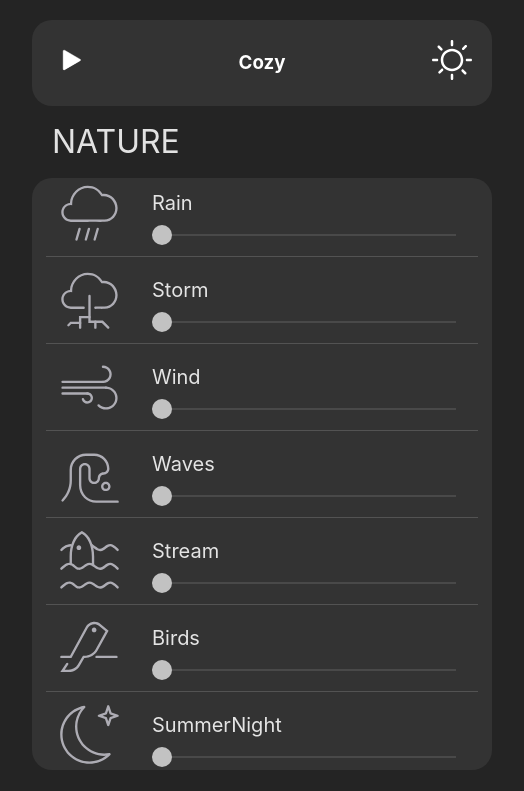
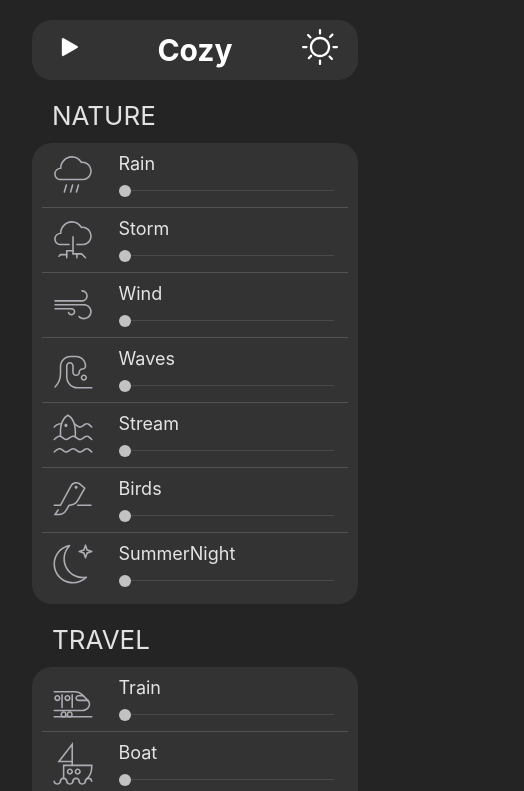
Before and after one commit to 0xNILADRI/cozy, a React (Vite) app: page / in a window 390 px wide. Shown: the top 791 px of the page, 524 px wide, since content can reach past the window. Built offline with nearby package versions, Linux system fonts and the light colour scheme.

Commit message:
style: improved the elements for mobile devices

```diff
--- a/src/App.css
+++ b/src/App.css
@@ -1,24 +1,25 @@
 #root {
   max-width: 1280px;
   margin: 0 auto;
-  padding: 2rem;
+  padding: 20px 2rem 20px;
+  width: 100%;
   text-align: center;
 }
 
 .navBar {
-  width: 420px;
+  width: auto;
   display: flex;
   border-radius: 20px;
   justify-content: space-between;
   align-items: center;
   background-color: #333;
   color: white;
-  padding: 10px 20px;
+  padding: 5px 20px;
 }
 
 .media-logo,
 .theme-logo {
-  width: 40px;
+  width: 36px;
 }
 
 .navbar div {
@@ -34,17 +35,30 @@
   text-align: right;
 }
 
+.cozy-logo {
+  line-height: 20px;
+  font-size: 30px;
+  margin: 15px 0;
+}
+
 .item-heading {
-  font-size: 32px;
+  font-size: 26px;
   text-align: left;
   text-transform: uppercase;
-  padding: 12px 20px;
+  padding: 16px 20px 8px;
+}
+
+.items-iterator {
+  height: 65px;
+}
+
+.items-iterator:first-child {
+  padding-top: 6px;
 }
 
 .cards-individual-container {
   display: flex;
   width: auto;
-  height: 70px;
 }
 
 .cards-individual-image {
@@ -55,16 +69,17 @@
 }
 
 .individual-image {
-  width: 75px;
+  width: 50px;
   filter: invert(100%) sepia(100%) saturate(15%) hue-rotate(208deg)
     brightness(104%) contrast(102%);
 }
 
 .item-name {
-  font-size: 20px;
+  font-size: 18px;
+  line-height: 18px;
   text-align: left;
   text-transform: capitalize;
-  padding: 0 5px 10px;
+  padding: 0 5px;
 }
 
 .cards-individual-slider {
@@ -72,21 +87,12 @@
   display: flex;
   flex-direction: column;
   justify-content: space-between;
-  padding: 10px 0;
+  padding: 6px 0;
 }
 
 .line-container {
-  position: relative;
   width: 94%;
   margin: 0 auto;
-}
-
-.line-container::after {
-  content: "";
-  position: absolute;
-  left: 0;
-  right: 0;
-  bottom: 50%;
 }
 
 .divider-line {
@@ -105,14 +111,13 @@
   text-align: left;
   appearance: none;
   width: 88%;
-  height: 2px;
+  height: 1px;
   background: #535353;
   outline: none;
   opacity: 0.7;
   -webkit-transition: 0.2s;
   transition: opacity 0.2s;
-  /* Add margin-right to create space between the slider and the edge of the container */
-  margin-left: 5px; /* Adjust as needed */
+  margin-left: 5px;
 }
 
 .slider:hover {
@@ -122,16 +127,16 @@
 .slider::-webkit-slider-thumb {
   -webkit-appearance: none;
   appearance: none;
-  width: 20px;
-  height: 20px;
+  width: 12px;
+  height: 12px;
   border-radius: 50%;
   background: #ffffff;
   cursor: pointer;
 }
 
 .slider::-moz-range-thumb {
-  width: 20px;
-  height: 20px;
+  width: 12px;
+  height: 12px;
   border-radius: 50%;
   background: #ffffff;
   cursor: pointer;
@@ -166,6 +171,6 @@ footer .footer-container .footer-icons .twitter,
 footer .footer-container .footer-icons .linkedin,
 footer .footer-container .footer-icons .discord,
 footer .footer-container .footer-icons .telegram {
-  width: 32px;
+  width: 25px;
   padding-right: 20px;
 }
--- a/src/Components/Card.jsx
+++ /dev/null
@@ -1,5 +0,0 @@
-import React from "react";
-function Card() {
-  return <div style={{ backgroundColor: "#242424" }}></div>;
-}
-export default Card;
--- a/src/Components/Case.jsx
+++ b/src/Components/Case.jsx
@@ -18,7 +18,10 @@ function Case() {
             <div style={{ backgroundColor: "#333", borderRadius: "20px" }}>
               {Object.values(item)[1].map((individual) => {
                 return (
-                  <div key={Object.values(individual)[0]}>
+                  <div
+                    className="items-iterator"
+                    key={Object.values(individual)[0]}
+                  >
                     <Item
                       imgSrc={Object.values(individual)[1].imageLogo}
                       itemName={Object.keys(individual)[1]}
--- a/src/Components/Navbar.jsx
+++ b/src/Components/Navbar.jsx
@@ -26,7 +26,7 @@ function Navbar() {
         />
       </div>
       <div>
-        <h1>Cozy</h1>
+        <h1 className="cozy-logo">Cozy</h1>
       </div>
       <div>
         <img
--- a/src/index.css
+++ b/src/index.css
@@ -6,8 +6,6 @@
   color-scheme: light dark;
   color: rgba(255, 255, 255, 0.87);
   background-color: #242424;
-
-  padding-top: 20px !important;
 
   font-synthesis: none;
   text-rendering: optimizeLegibility;
```
